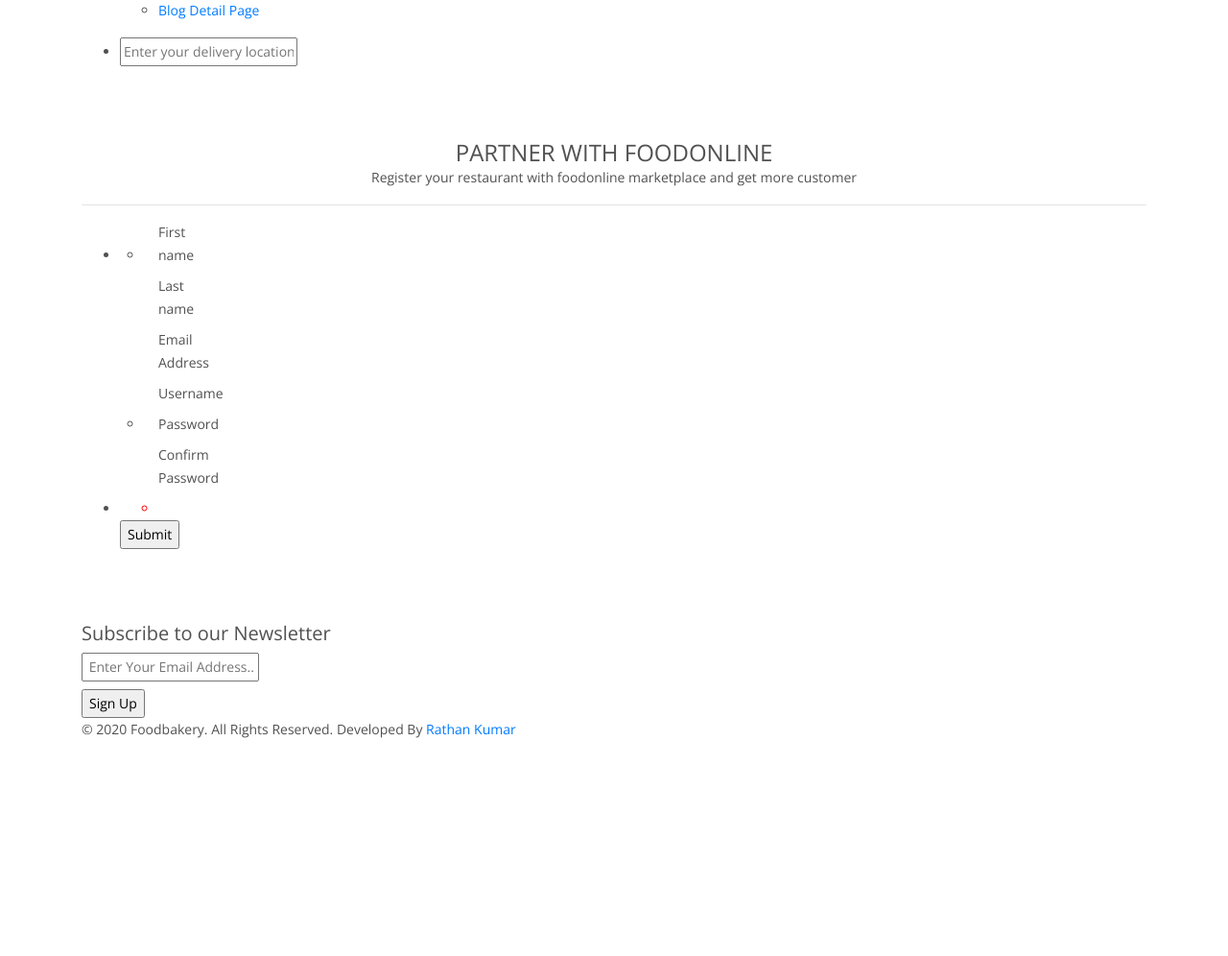
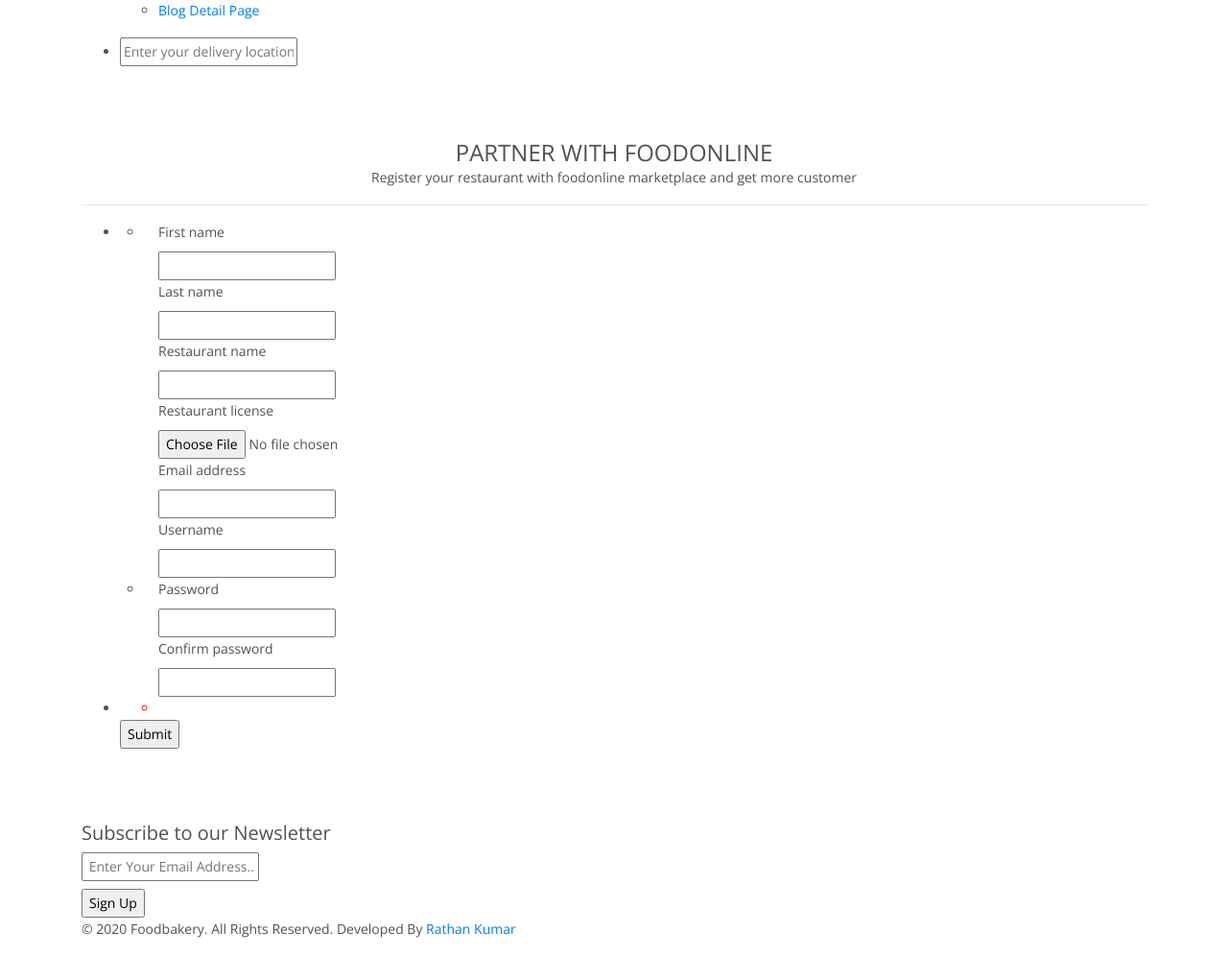
Before and after one commit to gurnitha/django_multivendor_food_online, a Django app: page /accounts/registervendor in a window 1280 px wide. Shown: the part 646-1642 px from the top of the page at 96% size. Before the commit the page ends 1415 px from the top, so only its background shows below. Run offline with Django 3.2, Linux system fonts and the light colour scheme; some libraries are stand-ins or nearby versions.

Commit message:
07.3.1 Vendor Registration Feature

```diff
--- a/app/accounts/views.py
+++ b/app/accounts/views.py
@@ -9,6 +9,7 @@
 # Locals
 from app.accounts.forms import UserRegistrationForm
 from app.accounts.models import CustomUser
+from app.vendors.forms import VendorRegistrationForm
 
 # Create your views here.
 
@@ -20,19 +21,19 @@
 	# if the request is post
 	if request.method == 'POST':
 		print(request.POST)
-		form = UserRegistrationForm(request.POST)
+		ureg_form = UserRegistrationForm(request.POST)
 
 		# CREATE USER USING THE FORM
 
-		# # Check if the form is valid
-		# if form.is_valid():
+		# # Check if the ureg_form is valid
+		# if ureg_form.is_valid():
 		# 	# Clean the data
-		# 	password = form.cleaned_data['password']
-		# 	''' If form is valid, the submited
+		# 	password = ureg_form.cleaned_data['password']
+		# 	''' If ureg_form is valid, the submited
 		# 	data is ready to be save,
 		# 	but do not save it yet.
 		# 	Assign the data to the user '''
-		# 	user = form.save(commit=False)
+		# 	user = ureg_form.save(commit=False)
 		# 	# Store passward in hash format
 		# 	user.set_password(password)
 		# 	# Add role to the user
@@ -42,15 +43,15 @@
 
 		# CREATE USER USING create_user METHOD
 
-		if form.is_valid():
+		if ureg_form.is_valid():
 			'''Get the first_name, last_name, username,
 			email, password form the create_user method
 			and assign the role as CUSTOMER'''
-			first_name = form.cleaned_data['first_name']
-			last_name = form.cleaned_data['last_name']
-			username = form.cleaned_data['username']
-			email = form.cleaned_data['email']
-			password = form.cleaned_data['password']
+			first_name = ureg_form.cleaned_data['first_name']
+			last_name = ureg_form.cleaned_data['last_name']
+			username = ureg_form.cleaned_data['username']
+			email = ureg_form.cleaned_data['email']
+			password = ureg_form.cleaned_data['password']
 			user = CustomUser.objects.create_user(
 				first_name=first_name,
 				last_name=last_name,
@@ -61,24 +62,31 @@
 			user.save()
 			messages.success(request, 'Your account has been registered sucessfully!')
 			# print('User is created')
-			return redirect(registeruser)
+			return redirect('accounts:registeruser')
 
 		else:
-			print('invalid form')
-			print(form.errors)
+			print('invalid ureg_form')
+			print(ureg_form.errors)
 
 
 	# if the request is GET
 	else:
-		form = UserRegistrationForm
+		ureg_form = UserRegistrationForm
 
 	context = {
-		'form': form,
+		'ureg_form': ureg_form,
 	}
 
+	# return render(request, 'accounts/registerUser.html', context)
 	return render(request, 'app/accounts/registerUser.html', context)
 
 
 # Vendor: register
 def registervendor(request):
-	return render(request, 'app/accounts/registerVendor.html')
+	ureg_form = UserRegistrationForm # ureg_form is for UserForm in short
+	vreg_form = VendorRegistrationForm # vreg_form is for VendorForm in short
+	context = {
+		'ureg_form': ureg_form,
+		'vreg_form': vreg_form
+	}
+	return render(request, 'app/accounts/registerVendor.html', context)
--- /dev/null
+++ b/app/vendors/forms.py
@@ -0,0 +1,12 @@
+# app/vendors/forms.py
+
+# Django modules
+from django import forms
+
+# locals
+from app.vendors.models import Vendor
+
+class VendorRegistrationForm(forms.ModelForm):
+    class Meta:
+        model = Vendor
+        fields = ['vendor_name', 'vendor_license']
--- a/templates/app/accounts/registerVendor.html
+++ b/templates/app/accounts/registerVendor.html
@@ -16,7 +16,8 @@
                     <p class="text-center">Register your restaurant with foodonline marketplace and get more customer</p>
                     <hr>
                     <div id="restaurant-sets-holder">
-                        <form action="{% url 'accounts:registeruser' %}" class="form-fields-set foodbakery-dev-restaurant-form" method="post">
+                        <form action="{% url 'accounts:registervendor' %}"
+                            class="form-fields-set foodbakery-dev-restaurant-form" method="post" enctype="multipart/form-data">
                             {% csrf_token %}
                             <ul class="register-add-restaurant-tab-container restaurant-information-tab-container">
                                 <li>
@@ -27,24 +28,38 @@
                                                     <li>
                                                         <div class="col-lg-6 col-md-6 col-sm-6 col-xs-12">
                                                             <div class="field-holder">
-                                                                <label>First name</label>{{form.first_name}}
+                                                                <label>First name</label>{{ureg_form.first_name}}
                                                             </div>
                                                         </div>
+
                                                         <div class="col-lg-6 col-md-6 col-sm-6 col-xs-12">
                                                             <div class="field-holder">
-                                                                <label>Last name</label>{{form.last_name}}
+                                                                <label>Last name</label>{{ureg_form.last_name}}
+                                                            </div>
+                                                        </div>
+
+                                                        <div class="col-lg-6 col-md-6 col-sm-6 col-xs-12">
+                                                            <div class="field-holder">
+                                                                <label>Restaurant name</label>{{vreg_form.vendor_name}}
+                                                            </div>
+                                                        </div>
+
+                                                        <div class="col-lg-6 col-md-6 col-sm-6 col-xs-12">
+                                                            <div class="field-holder">
+                                                                <label>Restaurant license</label>{{vreg_form.vendor_license}}
                                                             </div>
                                                         </div>
 
 
                                                         <div class="col-lg-6 col-md-6 col-sm-6 col-xs-12">
                                                             <div class="field-holder">
-                                                                <label>Email Address</label>{{form.email}}
+                                                                <label>Email address</label>{{ureg_form.email}}
                                                             </div>
                                                         </div>
+
                                                         <div class="col-lg-6 col-md-6 col-sm-6 col-xs-12">
                                                             <div class="field-holder">
-                                                                <label>Username</label>{{form.username}}
+                                                                <label>Username</label>{{ureg_form.username}}
                                                             </div>
                                                         </div>
                                                     </li>
@@ -53,13 +68,13 @@
                                                         <div class="col-lg-6 col-md-6 col-sm-12 col-xs-12">
                                                             <div class="field-holder">
                                                                 <label>Password</label>
-                                                                {{form.password}}
+                                                                {{ureg_form.password}}
                                                             </div>
                                                         </div>
                                                         <div class="col-lg-6 col-md-6 col-sm-12 col-xs-12">
                                                             <div class="field-holder">
-                                                                <label>Confirm Password</label>
-                                                                {{form.confirm_password}}
+                                                                <label>Confirm password</label>
+                                                                {{ureg_form.confirm_password}}
                                                             </div>
                                                         </div>
                                                     </li>
@@ -72,7 +87,7 @@
                                 </li>
                                 <li>
                                     <ul class="errorlist">
-                                        {% for field in form %}
+                                        {% for field in ureg_form %}
                                             {% if field.errors %}
                                                 {% for error in field.errors %}
                                                     <li style="color: red;">{{error}}</li>
@@ -80,7 +95,7 @@
                                             {% endif %}
                                         {% endfor %}
 
-                                        <li style="color: red;">{{form.non_field_errors}}</li>
+                                        <li style="color: red;">{{ureg_form.non_field_errors}}</li>
                                     </ul>
                                     <div class="row">
                                         <div class="col-lg-12 col-md-12 col-sm-12 col-xs-12">
--- a/templates/includes/navbar.html
+++ b/templates/includes/navbar.html
@@ -73,7 +73,7 @@
               <div class="login-option">
                 <a class="cs-color cs-popup-joinus-btn login-popup" href="#">Login</a> /
                     <span><a href="{% url 'accounts:registeruser' %}" class="cs-color cs-popup-joinus-btn login-popup ml-0">Register</a></span>
-                    <a class="get-start-btn" href="#">Register Restaurant
+                    <a class="get-start-btn" href="{% url 'accounts:registervendor' %}">Register Restaurant
                 </a>
               </div>
             </div>
```
Also changed, not shown: templates/app/accounts/registerUser.html (+7 -7 lines), README.md.
